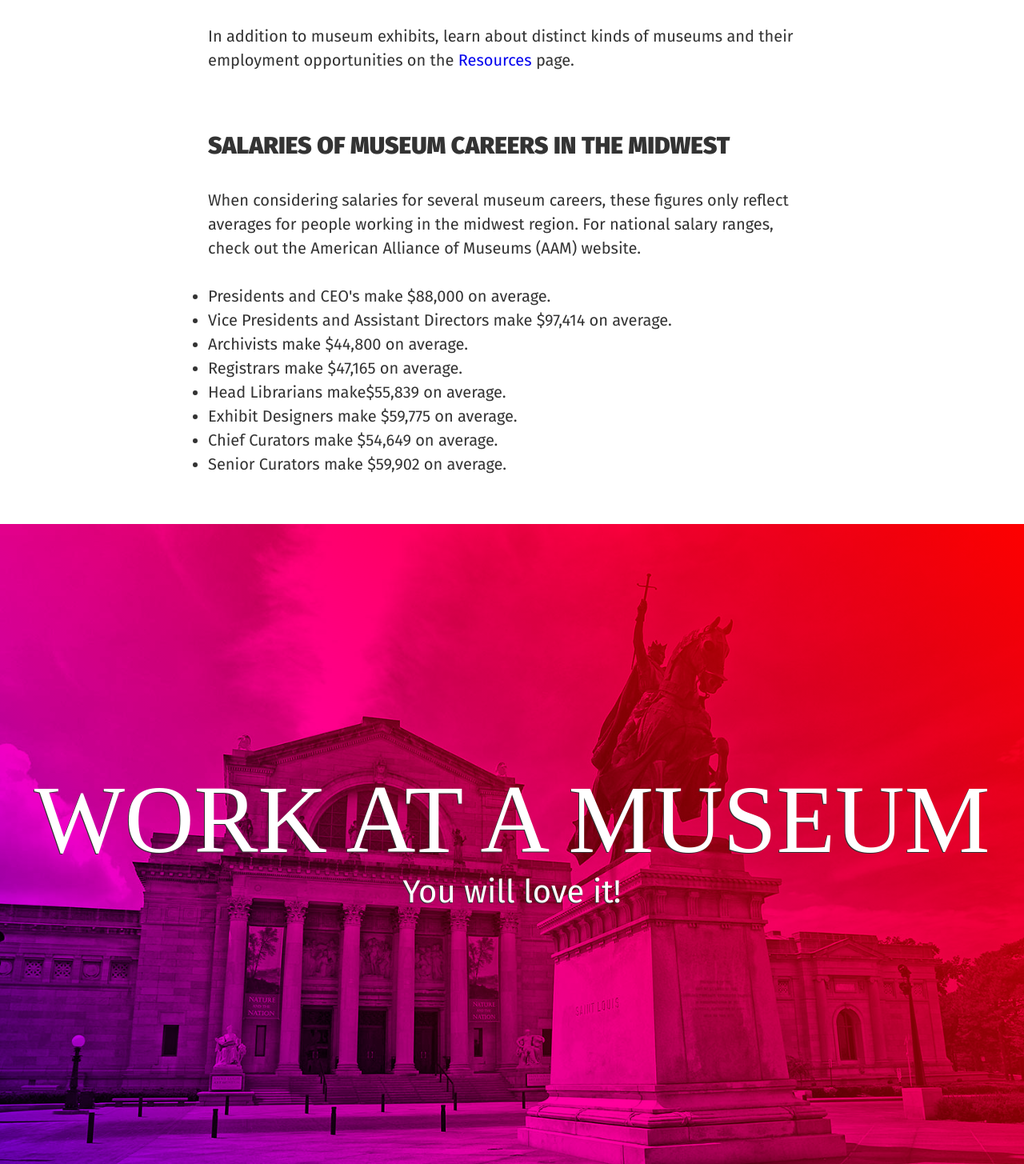
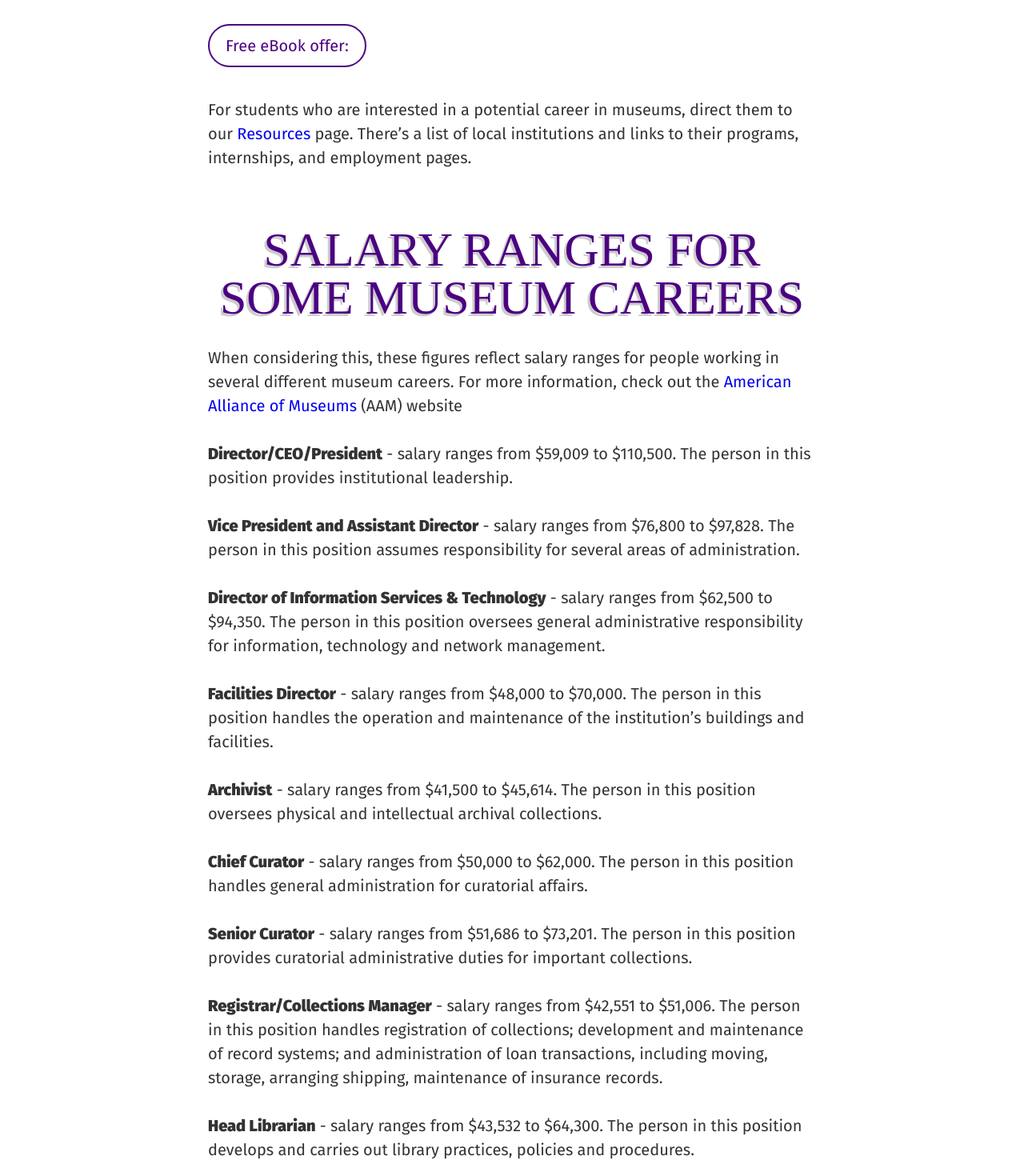
Before and after one commit to museumjobsgateway/museumjobsgateway.github.io, a plain HTML site: page career-counselors.html in a window 1280 px wide. Shown: the part 2580-4035 px from the top of the page at 80% size. Drawn offline with Linux system fonts and the light colour scheme; a web font is replaced by a local one.

Commit message:
Update 2017-05-04T16:54:40.636Z

```diff
--- a/career-counselors.html
+++ b/career-counselors.html
@@ -32,25 +32,28 @@
             <div class="responsive-video-embed">
               <iframe src="https://www.youtube.com/embed/J8GUYg6pwZs" frameborder="0" allowfullscreen></iframe>
             </div>
-            <p>Explore salaries for various positions through a downloaded PDF on the Resources page. </p>
+            <p>On the <a href="/resources">Resources</a> page of the website, learn about employment opportunities at distinct kinds of museums. </p>
             <h2 class="page__heading">The Toy Exhibit, a book “by kids for kids”</h2>
             <p>This book was created in partnership with students from the Maplewood Richmond Heights School District and the American Alliance of Museums. Elementary-aged students utilizes the curriculum of “School as Museum”, in which students are exposed to museum practices throughout the school year. Students assume various museum roles to create a quality, engaging exhibit each year. The book focuses on exhibit research, development, design and installation. </p>
             <div class="responsive-video-embed">
               <iframe src="https://www.yumpu.com/xx/embed/view/otRKJGbXn9vDiEUQ" frameborder="0" allowfullscreen="true" allowtransparency="true"></iframe>
             </div>
-            <p>In addition to museum exhibits, learn about distinct kinds of museums and their employment opportunities on the <a href="/resources">Resources</a> page.</p>
-            <h2 class="page_heading">SALARIES OF MUSEUM CAREERS IN THE MIDWEST</h2>
-            <p>When considering salaries for several museum careers, these figures only reflect averages for people working in the midwest region. For national salary ranges, check out the American Alliance of Museums (AAM) website. </p>
-            <ul>
-              <li>Presidents and CEO's make $88,000 on average.</li>
-              <li>Vice Presidents and Assistant Directors make $97,414 on average.</li>
-              <li>Archivists make $44,800 on average. </li>
-              <li>Registrars make $47,165 on average.</li>
-              <li>Head Librarians make$55,839 on average.</li>
-              <li>Exhibit Designers make $59,775 on average. </li>
-              <li>Chief Curators make $54,649 on average.</li>
-              <li>Senior Curators make $59,902 on average.</li>
-            </ul>
+            <p><a class="page___button" href="http://www.blurb.com/b/7871161-the-toy-exhibit">Free eBook offer: </a></p>
+            <p>For students who are interested in a potential career in museums, direct them to our <a href="/resources">Resources</a> page. There’s a list of local institutions and links to their programs, internships, and employment pages.</p>
+            <h2 class="page__heading">SALARY RANGES FOR SOME MUSEUM CAREERS</h2>
+            <p>When considering this, these figures reflect salary ranges for people working in several different museum careers. For more information, check out the <a href="http://www.aam-us.org/"> American Alliance of Museums</a> (AAM) website</p>
+            <p><span class="bold">Director/CEO/President</span> - salary ranges from $59,009 to $110,500. The person in this position provides institutional leadership.</p>
+            <p><span class="bold"> Vice President and Assistant Director</span> - salary ranges from $76,800 to $97,828. The person in this position assumes responsibility for several areas of administration.</p>
+            <p><span class="bold"> Director of Information Services &amp; Technology</span> - salary ranges from $62,500 to $94,350. The person in this position oversees general administrative responsibility for information, technology and network management.</p>
+            <p><span class="bold"> Facilities Director</span> - salary ranges from $48,000 to $70,000. The person in this position handles the operation and maintenance of the institution’s buildings and facilities.</p>
+            <p><span class="bold"> Archivist</span> - salary ranges from $41,500 to $45,614. The person in this position oversees physical and intellectual archival collections.</p>
+            <p><span class="bold"> Chief Curator</span> - salary ranges from $50,000 to $62,000. The person in this position handles general administration for curatorial affairs.</p>
+            <p><span class="bold"> Senior Curator</span> - salary ranges from $51,686 to $73,201. The person in this position provides curatorial administrative duties for important collections.</p>
+            <p><span class="bold"> Registrar/Collections Manager</span> - salary ranges from $42,551 to $51,006. The person in this position handles registration of collections; development and maintenance of record systems; and administration of loan transactions, including moving, storage, arranging shipping, maintenance of insurance records.</p>
+            <p><span class="bold"> Head Librarian</span> - salary ranges from $43,532 to $64,300. The person in this position develops and carries out library practices, policies and procedures.</p>
+            <p><span class="bold"> Director of Education</span> - salary ranges from $47,118 to $57,000. The person in this position supervises the overall educational function for the museum.</p>
+            <p><span class="bold"> Exhibition Designer/Chief of Exhibitions</span> - salary ranges from $51,028 to $73,252. The person in this position plans, designs, and manages the production of exhibits.  </p>
+            <p>-American Alliance of Museums, 2014 National Comparative Museum Salary Survey</p>
           </div>
         </div>
       </div>
```
Also changed, not shown: parents.html (+4 -4 lines), teachers.html (+1 -2 lines), youth.html (+1 -1 lines).
